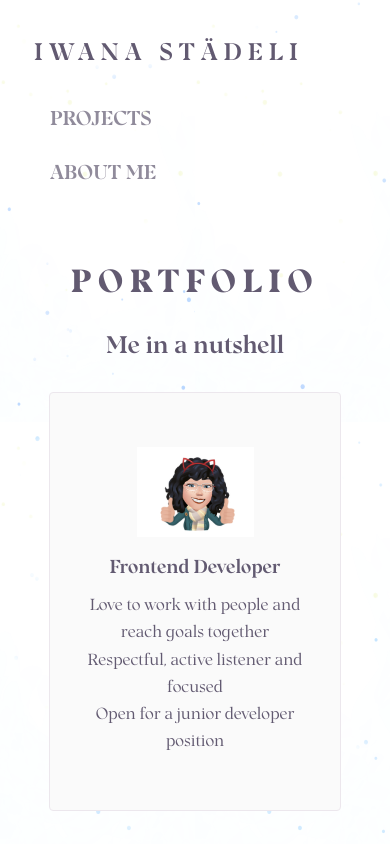
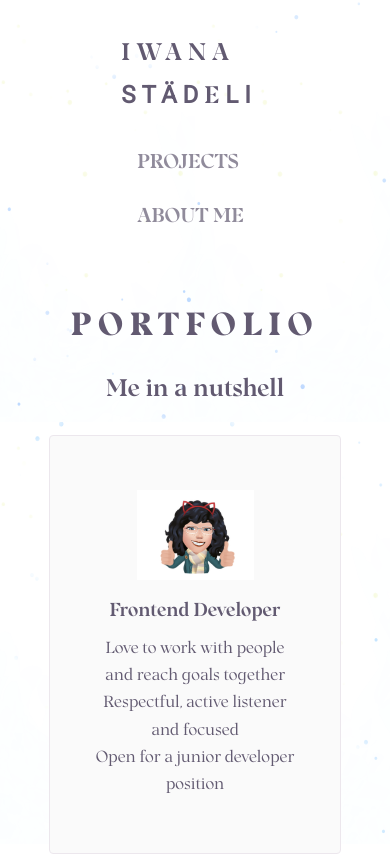
Before and after one commit to iwanast/portfolio, a React (Create React App) app: page / in a window 390 px wide. Shown: the top 854 px of the page. Built offline with nearby package versions, Linux system fonts and the light colour scheme.

Commit message:
title more responsive and not word-breaking my surename

```diff
--- a/src/components/Nav.js
+++ b/src/components/Nav.js
@@ -5,7 +5,7 @@ export const Nav = () => {
     <nav>
       <div id="logo-name">
         <Link to="./">
-          IWANA STÄD<span className="title-letter">E</span>LI
+          IWANA <span className="unbreakable">STÄD<span className="title-letter">E</span>LI&nbsp;</span>
         </Link>
       </div>
       <ul>
--- a/src/styles/_about.scss
+++ b/src/styles/_about.scss
@@ -16,11 +16,11 @@
     text-align: center;
   }
   div {
-    width: clamp(220px, 30vw, 300px); // IF CHANGE; CHANGE AS WELL IN PROJECTS
+    width: clamp(200px, 30vw, 300px); // IF CHANGE; CHANGE AS WELL IN PROJECTS
     height: auto;
     img {
       object-fit: cover;
-      width: clamp(220px, 25vw, 300px); // IF CHANGE; CHANGE AS WELL IN PROJECTS
+      width: clamp(200px, 25vw, 300px); // IF CHANGE; CHANGE AS WELL IN PROJECTS
       height: auto;
     }
   }
--- a/src/styles/_header.scss
+++ b/src/styles/_header.scss
@@ -2,26 +2,24 @@ header {
   position: relative;
   padding: 1rem 0rem 0rem 1rem;
   width: 100%;
-  display: flex;
-  justify-content: flex-end;
-
+  @media screen and (max-width: 530px) {
+    padding-left: 0;
+  }
   nav {
     display: flex;
     justify-content: space-between;
+    flex-wrap: wrap;
     width: 100vw;
-    @media screen and (max-width: 608px) {
-      align-content: flex-start;
+    @media screen and (max-width: 530px) {
+      align-content: center;
       flex-direction: column;
     }
-
     #logo-name {
       margin: 8px;
       transition: text-shadow, border 0.2s linear;
-
       padding: 8px;
       border: 2px solid transparent;
       border-radius: var(--border-radius-wrapper);
-
       a {
         display: inline-block;
         text-decoration: none;
@@ -35,22 +33,19 @@ header {
       transition: text-shadow, border 0.2s linear;
       opacity: 1;
       text-shadow: 0 0 1.3em var(--color-hover-blue);
-
       border: 2px solid var(--color-border-button);
     }
-
     ul {
       display: flex;
       justify-content: space-between;
       list-style: none;
       margin: 0 8px;
       align-items: center;
-      @media screen and (max-width: 608px) {
+      @media screen and (max-width: 530px) {
         align-content: flex-start;
         flex-direction: column;
         align-items: flex-start;
       }
-
       li a {
         display: inline-block;
         margin: 0 1rem;
@@ -73,3 +68,4 @@ header {
     }
   }
 }
+// My name see under main.scss h1
--- a/src/styles/main.css
+++ b/src/styles/main.css
@@ -571,13 +571,13 @@
   }
 }
 .wrapper-content-main-about div {
-  width: clamp(220px, 30vw, 300px);
+  width: clamp(200px, 30vw, 300px);
   height: auto;
 }
 .wrapper-content-main-about div img {
   -o-object-fit: cover;
      object-fit: cover;
-  width: clamp(220px, 25vw, 300px);
+  width: clamp(200px, 25vw, 300px);
   height: auto;
 }
 
@@ -585,17 +585,21 @@ header {
   position: relative;
   padding: 1rem 0rem 0rem 1rem;
   width: 100%;
-  display: flex;
-  justify-content: flex-end;
+}
+@media screen and (max-width: 530px) {
+  header {
+    padding-left: 0;
+  }
 }
 header nav {
   display: flex;
   justify-content: space-between;
+  flex-wrap: wrap;
   width: 100vw;
 }
-@media screen and (max-width: 608px) {
+@media screen and (max-width: 530px) {
   header nav {
-    align-content: flex-start;
+    align-content: center;
     flex-direction: column;
   }
 }
@@ -627,7 +631,7 @@ header nav ul {
   margin: 0 8px;
   align-items: center;
 }
-@media screen and (max-width: 608px) {
+@media screen and (max-width: 530px) {
   header nav ul {
     align-content: flex-start;
     flex-direction: column;
@@ -753,6 +757,17 @@ footer ul li a:hover {
   font-family: "Noctis", sans-serif;
   font-weight: 900;
   margin: 8px auto;
+  word-break: keep-all;
+}
+@media screen and (max-width: 250px) {
+  * h1 {
+    font-size: 1.7em;
+  }
+}
+@media screen and (max-width: 650px) {
+  * .unbreakable {
+    display: block;
+  }
 }
 * .title-letter {
   display: inline-block;
--- a/src/styles/main.scss
+++ b/src/styles/main.scss
@@ -69,15 +69,22 @@
     font-family: "Noctis", sans-serif;
     font-weight: 900;
     margin: 8px auto;
+    word-break: keep-all;
+    @media screen and (max-width: 250px) {
+      font-size: 1.7em;
+    }
   }
-
+  .unbreakable {
+    @media screen and (max-width: 650px) {
+      display: block;
+    }
+  }
   .title-letter {
     display: inline-block;
     font-family: "Noctis";
     transition: transform 1s ease;
     transform: translateY(0px) rotate(0);
   }
-
   .title-letter:hover {
     transition: transform 0.5s ease;
     transform: translateY(-10px) rotate(-10deg);
```
